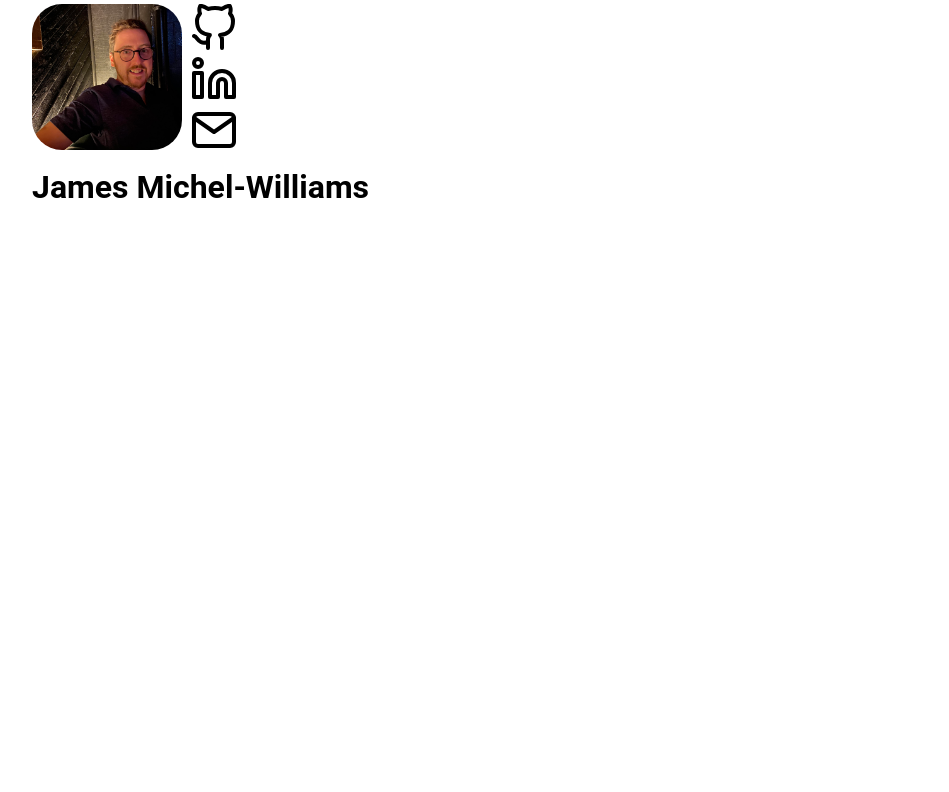
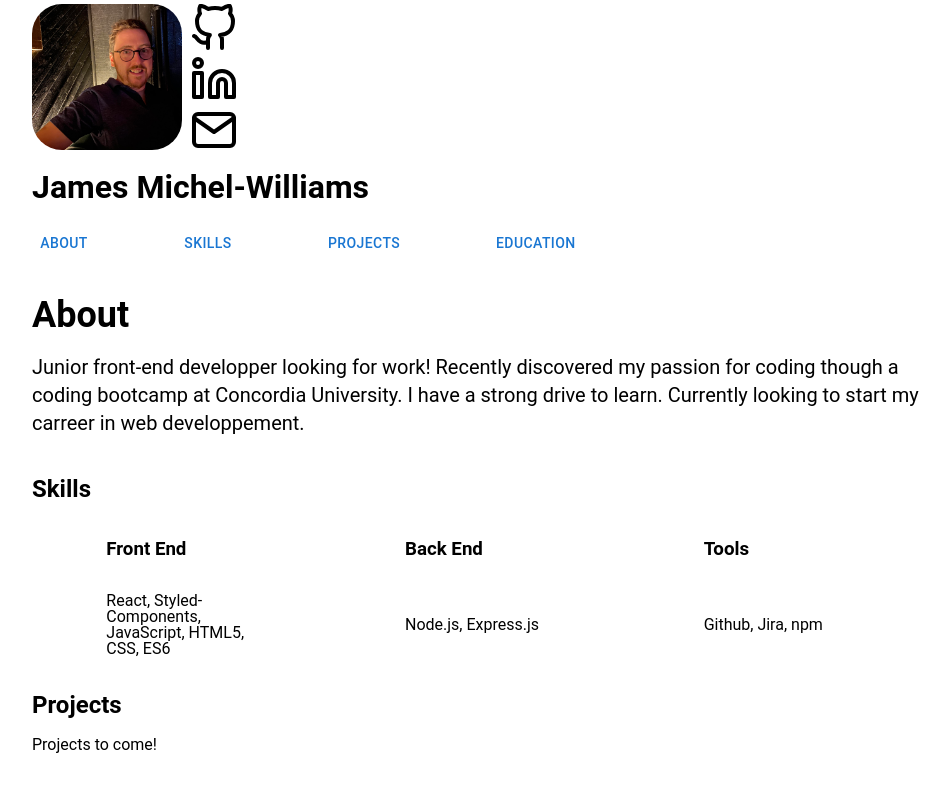
Before and after one commit to jmichelwilliams/jmichelwilliams.github.io, a React (Create React App) app in the folder resume/: page / in a window 1280 px wide. Shown: the top 792 px of the page, without its empty margins (160-1109 px from the left). Built offline with nearby package versions, Linux system fonts and the light colour scheme.

Commit message:
Projects and Skills added

```diff
--- a/resume/src/components/App.js
+++ b/resume/src/components/App.js
@@ -1,12 +1,20 @@
 import Header from "./Header";
+import Navbar from "./Navbar";
 import { styled } from "styled-components";
 import GlobalStyle from "../GlobalStyles";
+import About from "./About";
+import Skills from "./Skills";
+import Projects from "./Projects";
 
 const App = () => {
   return (
     <Wrapper>
       <GlobalStyle />
       <Header />
+      <Navbar />
+      <About />
+      <Skills />
+      <Projects />
     </Wrapper>
   );
 };
--- /dev/null
+++ b/resume/src/components/Projects.js
@@ -0,0 +1,10 @@
+const Projects = () => {
+  return (
+    <div>
+      <h2>Projects</h2>
+      <p>Projects to come!</p>
+    </div>
+  );
+};
+
+export default Projects;
--- /dev/null
+++ b/resume/src/components/Skills.js
@@ -0,0 +1,49 @@
+import { styled } from "styled-components";
+
+const Skills = () => {
+  return (
+    <Wrapper>
+      <h2>Skills</h2>
+      <BoxContainer>
+        <Box>
+          <h3>Front End</h3>
+          <StyledParagraph>
+            React, Styled-Components, JavaScript, HTML5, CSS, ES6
+          </StyledParagraph>
+        </Box>
+
+        <Box>
+          <h3>Back End</h3>
+          <StyledParagraph>Node.js, Express.js</StyledParagraph>
+        </Box>
+        <Box>
+          <h3>Tools</h3>
+          <StyledParagraph>Github, Jira, npm</StyledParagraph>
+        </Box>
+      </BoxContainer>
+    </Wrapper>
+  );
+};
+
+const Wrapper = styled.div`
+  display: flex;
+  flex-direction: column;
+`;
+
+const BoxContainer = styled.div`
+  display: flex;
+  flex-direction: row;
+  justify-content: space-around;
+`;
+
+const Box = styled.div`
+  display: flex;
+  flex-wrap: wrap;
+  width: 150px;
+`;
+
+const StyledParagraph = styled.p`
+  width: 100%;
+  word-wrap: break-word;
+`;
+export default Skills;
```
